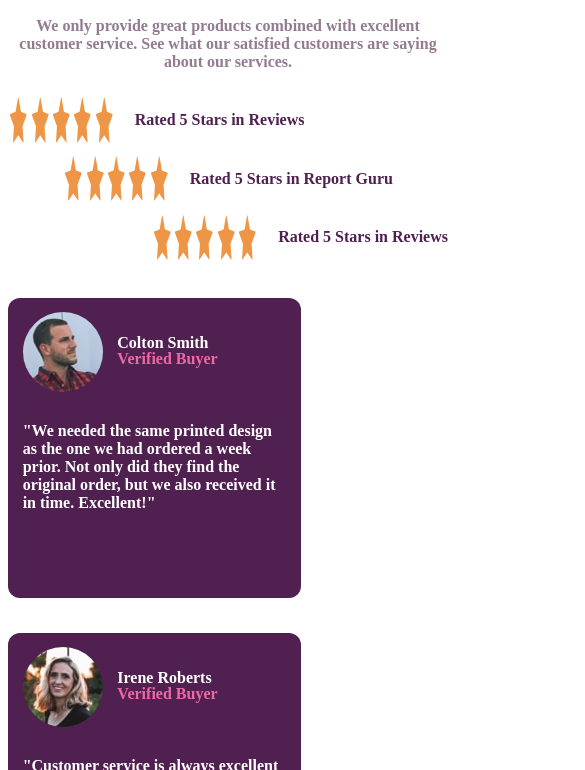
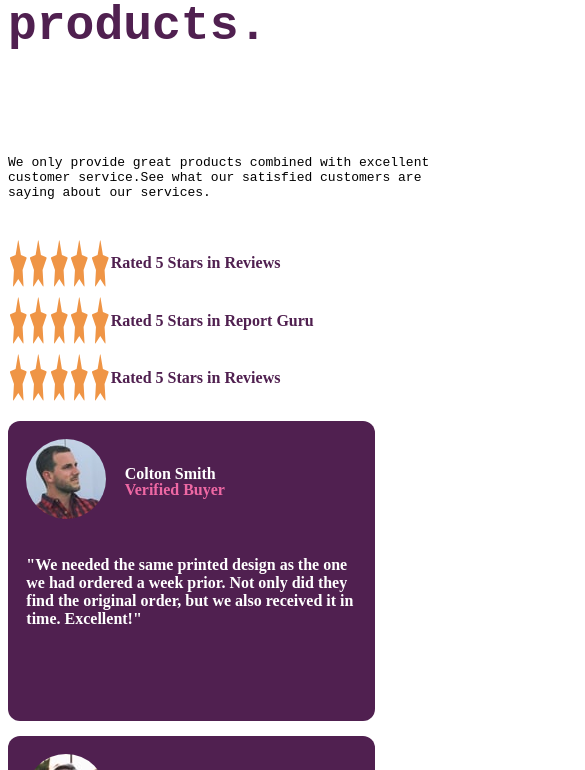
Before and after one commit to liniii31/social-proof-section, a plain HTML site: page index.html in a window 390 px wide. Shown: the part 165-935 px from the top of the page, 585 px wide, since content can reach past the window. Drawn offline with Linux system fonts and the light colour scheme; a web font is replaced by a local one.

Commit message:
solution to overflow

```diff
--- a/index.css
+++ b/index.css
@@ -1,33 +1,31 @@
 body{
-    height:auto;
-    max-width:100vw;
+    height:auto;    ;
 
 }
 main{
-    margin:10px;
     box-sizing: border-box;
     height:calc(100% - 20px);
-    width:calc(100% - 20px);
+    margin:2%;
     display: flex;
     flex-direction: column;
-    padding:5% 8%;
+    padding:0% 8%;
 }
 .row1{
     display: flex;
 }
 .headers{
-    width:50%;
-    min-width:440px;
+
     padding-right: 10%;
 }
 .headers h1{
-    font-family: League Spartan;
+    font-family: 'League Spartan';
     font-weight: 700;
     color:hsl(300, 43%, 22%);
     font-size: 3rem;
     text-align: left;
 }
 .headers p{
+    font-family: 'League Spartan';
     color:hsl(303, 10%, 53%);
     font-weight: 600;
 }
@@ -35,8 +33,7 @@ main{
     border-color:1px solid cadetblue;
     padding-right:5%;
     padding-top: 2%;
-    width:50%;
-    min-width:440px;
+
 }
 .star-div{
     display:flex;
@@ -50,25 +47,28 @@ main{
     margin:0.5%;
 
 }
-.star:last-of-type{
-    margin-right: 5%;
+#star-1,#star-2,#star-3{
+    position: absolute;
 }
 #star-1{
-    justify-content: flex-start;
+    top:15%;
+    left:55%
 }
 #star-2{
-    justify-content: center;
+    top:25%;
+    left:60%;
 }
 #star-3{
-    justify-content: flex-end;
+    top:35%;
+    left:65%
 }
 .people{
     display: flex;
     flex-direction: row;
-    min-width:880px;
+
 }
 .person{
-    width:33.33%;
+
     height : 300px;
     background-color:hsl(300, 43%, 22%);
     margin-top:5%;
@@ -116,23 +116,16 @@ main{
     main{
         margin:auto;
         height:100%;
-        width:100%;
+
         padding:0;
     }
     .row1{
         display: flex;
         flex-direction: column;
-        width:100%;
+
     }
-    .headers{
-        width:100%;
-        text-align: center;
-    }
-    .headers h1{
-        text-align: center;
-    }
-    .stars{
-        width:100%;
+    #star-1,#star-2,#star-3{
+        position: static;
     }
     .people{
         display: flex;
--- a/index.html
+++ b/index.html
@@ -30,9 +30,20 @@
     <main>
       <div class="row1">
         <div class="headers">
-          <h1>10,000+ of our users love our products.</h1>
-          <p>We only provide great products combined with excellent customer service.
-            See what our satisfied customers are saying about our services.</p>
+          <h1>
+            <pre>
+10,000+ of our
+users love our
+products.
+            </pre>
+          </h1>
+          <p>
+            <pre>
+We only provide great products combined with excellent
+customer service.See what our satisfied customers are
+saying about our services.
+            </pre>
+          </p>
         </div>
         <div class="stars">
           <div class="star-div" id="star-1">
```
